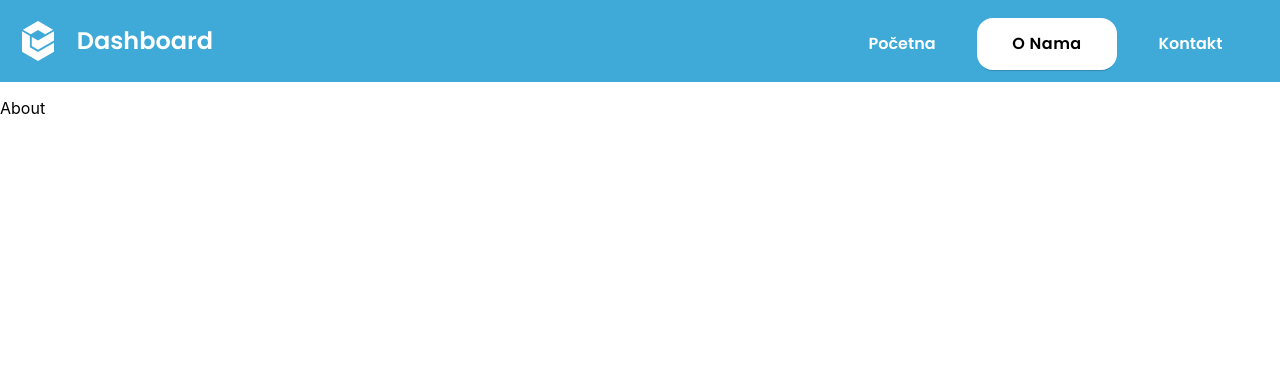
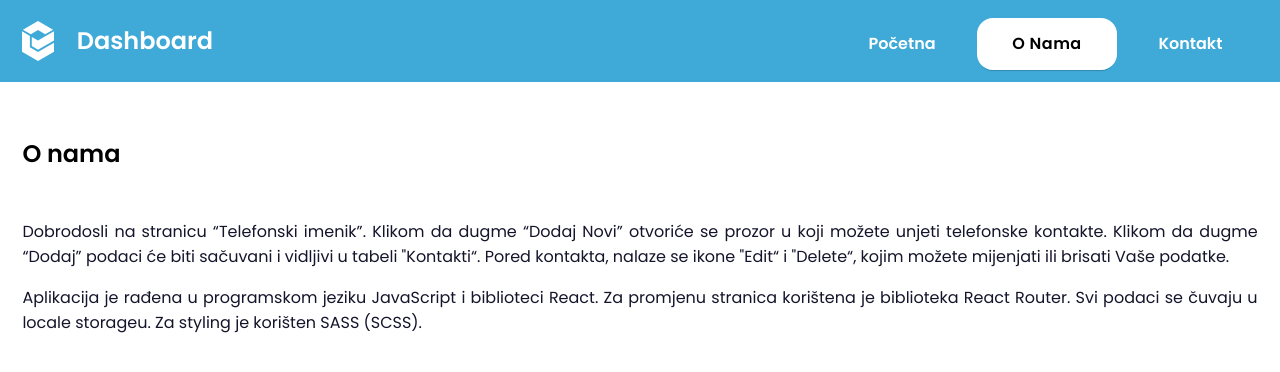
Before and after one commit to MarioSmilcic/phone_book, a React (Create React App) app: page /About in a window 1280 px wide. Shown: the top 372 px of the page. Built offline with nearby package versions, Linux system fonts and the light colour scheme.

Commit message:
finished about page

```diff
--- a/src/pages/About/About.js
+++ b/src/pages/About/About.js
@@ -18,8 +18,25 @@ const About = () => {
     <>
       {navModal && <NavModal onClose={CloseNavModal} />}
       <div className={styles.about}>
-        <img src={Hamburger} alt="hamburger" onClick={OpenNavModal} />
-        <p>About</p>
+        <div className={styles.header}>
+          <img src={Hamburger} alt="hamburger" onClick={OpenNavModal} />
+          <h4>O nama</h4>
+        </div>
+        <div>
+          <p>
+            Dobrodosli na stranicu “Telefonski imenik”. Klikom da dugme “Dodaj
+            Novi” otvoriće se prozor u koji možete unjeti telefonske kontakte.
+            Klikom da dugme “Dodaj” podaci će biti sačuvani i vidljivi u tabeli
+            "Kontakti“. Pored kontakta, nalaze se ikone "Edit“ i "Delete“, kojim
+            možete mijenjati ili brisati Vaše podatke.
+          </p>
+          <p>
+            Aplikacija je rađena u programskom jeziku JavaScript i biblioteci
+            React. Za promjenu stranica korištena je biblioteka React Router.
+            Svi podaci se čuvaju u locale storageu. Za styling je korišten SASS
+            (SCSS).
+          </p>
+        </div>
       </div>
     </>
   );
--- a/src/pages/About/About.module.scss
+++ b/src/pages/About/About.module.scss
@@ -1,10 +1,19 @@
 @import "../../config";
 
 .about {
+  margin: 1.4rem;
+  p {
+    @include font($textColor3, 1rem, 400);
+    text-align: justify;
+  }
+}
+
+.header {
   display: flex;
+  @include font($textColor2, 1.5rem, 600);
   img {
     display: none;
-    margin: 1rem;
+    margin-right: 1rem;
     &:hover,
     &:active {
       cursor: pointer;
--- a/src/pages/Contact/Contact.js
+++ b/src/pages/Contact/Contact.js
@@ -16,7 +16,6 @@ const Contact = () => {
   };
 
   return (
-    <>
     <div className={styles.container}>
       {navModal && <NavModal onClose={CloseNavModal} />}
       <div className={styles.contact}>
@@ -38,7 +37,6 @@ const Contact = () => {
         <Button text="Pošalji" />
       </form>
     </div>
-    </>
   );
 };
 
```
Lines whose indentation alone changed are shown as unchanged.
